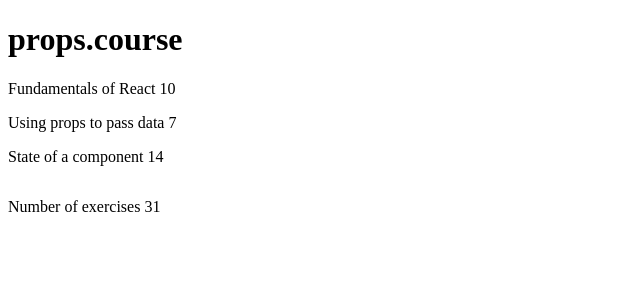
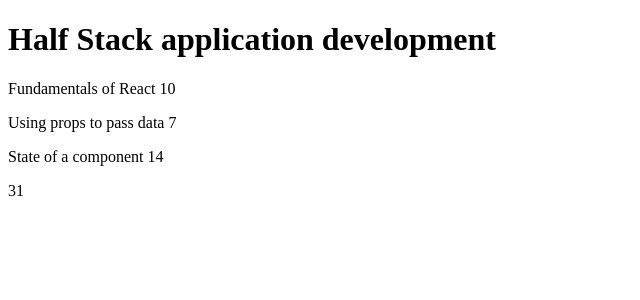
Before and after one commit to 1423BMTH/FullStack, a React (Create React App) app in the folder part1/courseinfo/: page / in a window 1280 px wide. Shown: the top 300 px of the page, without its empty margins (0-640 px from the left). Built offline with nearby package versions, Linux system fonts and the light colour scheme.

Commit message:
exe1.4_JS_Pass_Array

```diff
--- a/part1/courseinfo/src/App.js
+++ b/part1/courseinfo/src/App.js
@@ -16,50 +16,45 @@
   ]
 
   return (
+    /*However, do not pass different objects as separate props from
+     the App component to the components Content and Total.
+     Instead, pass them directly as an array: */
     <div>
-      <Header course = {course} />
-      <p>
-        <Content name = {parts[0].name} exercises = {parts[0].exercises} />
-      </p>
-      <p>
-        <Content name = {parts[1].name} exercises = {parts[1].exercises} />
-      </p>
-      <p>
-        <Content name = {parts[2].name} exercises ={parts[2].exercises} />
-      </p>
-      <p>
-      <p style = {{display : "flex", alignItems: "center"}}>
-        Number of exercises&nbsp;
-        <Total obj1 = {parts[0]} obj2 = {parts[1]} obj3 = {parts[2]} />
-      </p>
-      </p>
+      <Header course={course} />
+      <Content arrayObj ={parts} />
+      <Total arrayObj={parts} />
     </div>
   )
 }
 
 const Content = (props) => {
   //props is an obj
+  const {arrayObj} = props;
   return (
     <div>
-      {props.name} {props.exercises}
+      <p>{arrayObj[0].name} {arrayObj[0].exercises}</p>
+      <p>{arrayObj[1].name} {arrayObj[1].exercises}</p>
+      <p>{arrayObj[2].name} {arrayObj[2].exercises}</p>
     </div>
+  )
+}
+
+const Total = (props) => {
+  //Accessing multiple objects at the same time
+  // const {obj1, obj2, obj3} = props;
+  //return(<p>{obj1.exercise + obj2.exercise + obj3.exercise}</p>);
+  const {arrayObj} = props;
+  return (
+      <p>{arrayObj[0].exercises+ arrayObj[1].exercises + arrayObj[2].exercises}</p>
   )
 }
 
 const Header = (props) => {
   return (
     <div>
-      <h1>props.course</h1>
+      <h1>{props.course}</h1>
     </div>
   )
 }
 
-const Total = (props) => {
-  //Accessing multiple objects at the same time
-  const {obj1, obj2, obj3} = props;
-  return (
-      <p>{props.obj1.exercises+ props.obj2.exercises + props.obj3.exercises}</p>
-  )
-}
-
 export default App
```
